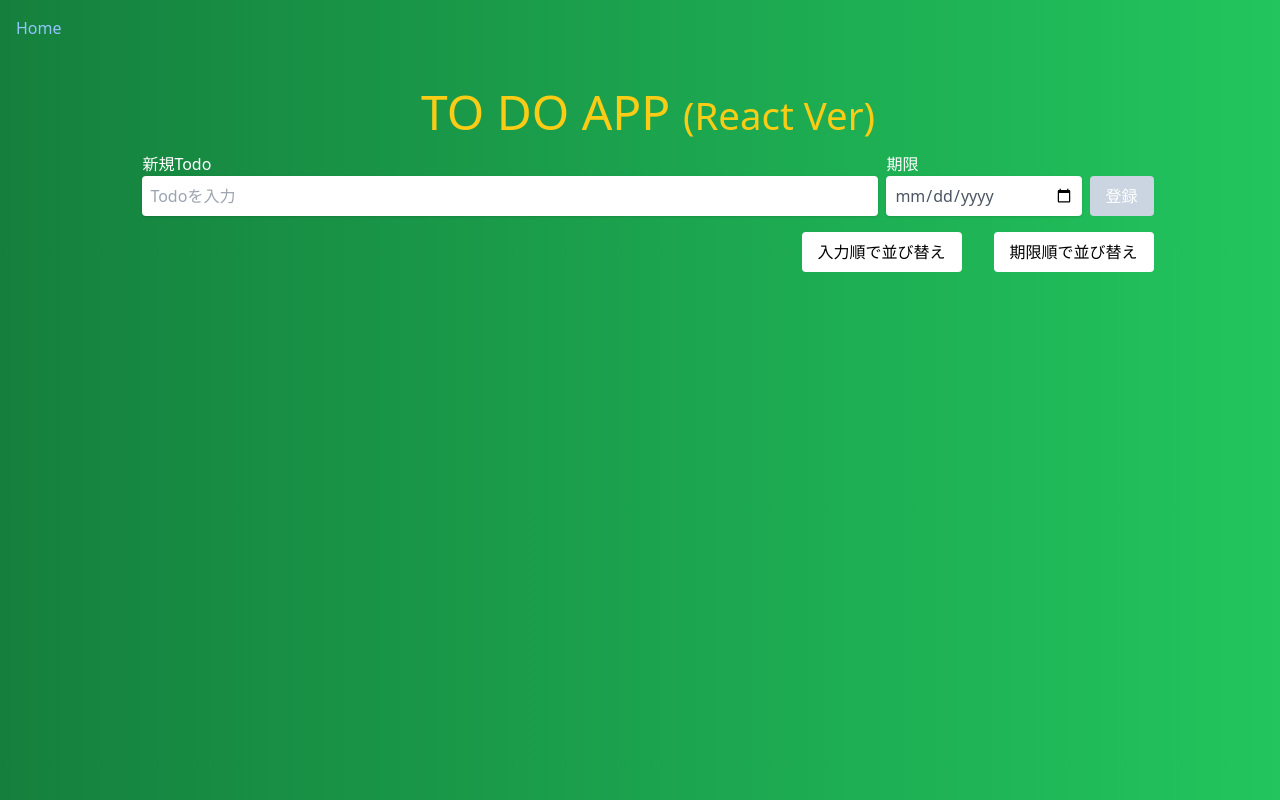
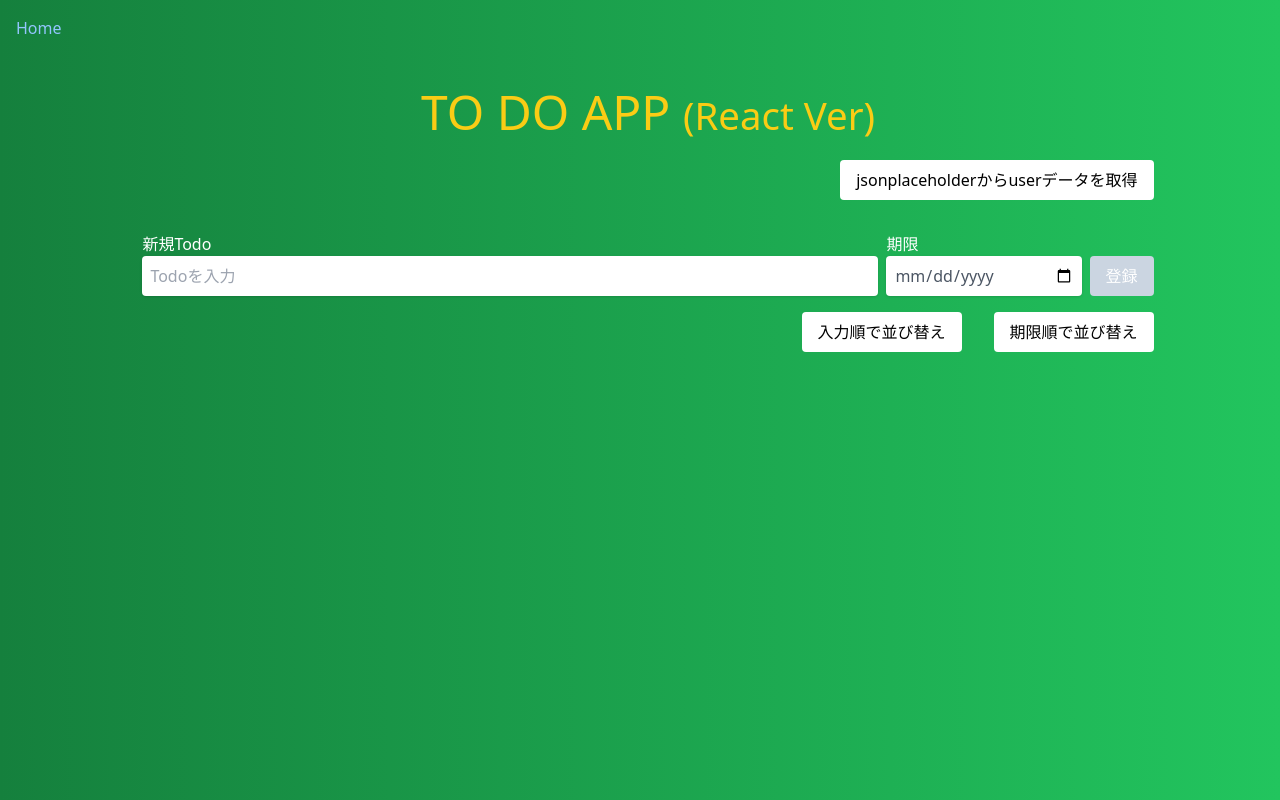
Before and after one commit to yiinuma/React-todo_Converting_JavaScript_App_To_React, a React (Create React App) app: page /todo in a window 1280 px wide. Built offline with nearby package versions, Linux system fonts and the light colour scheme.

Commit message:
getqebapi実装

```diff
--- a/package.json
+++ b/package.json
@@ -6,6 +6,7 @@
     "@testing-library/jest-dom": "^5.16.1",
     "@testing-library/react": "^12.1.2",
     "@testing-library/user-event": "^13.5.0",
+    "axios": "^0.25.0",
     "dayjs": "^1.10.7",
     "react": "^17.0.2",
     "react-dom": "^17.0.2",
--- a/src/Todo.jsx
+++ b/src/Todo.jsx
@@ -1,5 +1,6 @@
 import { memo, useState } from 'react';
 import { InputForm } from './components/InputForm';
+import { GetWebApi } from './components/GetWebApi';
 import { Modal } from './components/Modal';
 import { Sort } from './components/Sort';
 import { Title } from './components/Title';
@@ -14,10 +15,11 @@ export const Todo = memo(() => {
   const [editIndex, setEditIndex] = useState('');
 
   return (
-    <div className="h-screen bg-gradient-to-l from-green-500 to-green-700 pt-4 pl-4">
+    <div className="v-min-screen h-screen bg-gradient-to-l from-green-500 to-green-700 pt-4 pl-4">
       <Header />
       <Title />
       <div className="mt-4 ml-auto mr-auto flex w-[80%] flex-col justify-center">
+        <GetWebApi todoList={todoList} putTodoList={putTodoList} />
         <InputForm todoList={todoList} putTodoList={putTodoList} />
         <Sort todoList={todoList} putTodoList={putTodoList} />
         <TodoList
--- /dev/null
+++ b/src/components/GetWebApi.jsx
@@ -0,0 +1,44 @@
+import axios from 'axios';
+import dayjs from 'dayjs';
+import { memo } from 'react';
+import toast from 'react-hot-toast';
+
+export const GetWebApi = memo((props) => {
+  const { putTodoList, todoList } = props;
+
+  const getLimitDay = () => {
+    const limitDay = dayjs().format('YYYY-MM-DD');
+    return limitDay;
+  };
+
+  const getUserData = () => {
+    axios
+      .get('https://jsonplaceholder.typicode.com/todos?userId=1')
+      .then((res) => {
+        console.log(res.data);
+        const newArray = [...res.data];
+        const newTodoList = newArray.map((list) => ({
+          id: list.id,
+          text: list.title,
+          limit: getLimitDay(),
+          complete: list.completed,
+        }));
+        putTodoList(...todoList, newTodoList);
+        toast.success('dataを取得しました');
+      })
+
+      .catch(() => {
+        toast.error('dataを取得できませんでした');
+      });
+  };
+  return (
+    <div className="mb-8 flex flex-row justify-end">
+      <input
+        type="button"
+        value="jsonplaceholderからuserデータを取得"
+        onClick={getUserData}
+        className="mt-2 h-10 rounded bg-white px-4 hover:bg-orange-400"
+      />
+    </div>
+  );
+});
```
Also changed, not shown: 2 other files (tests, documents, lock files or other folders).
